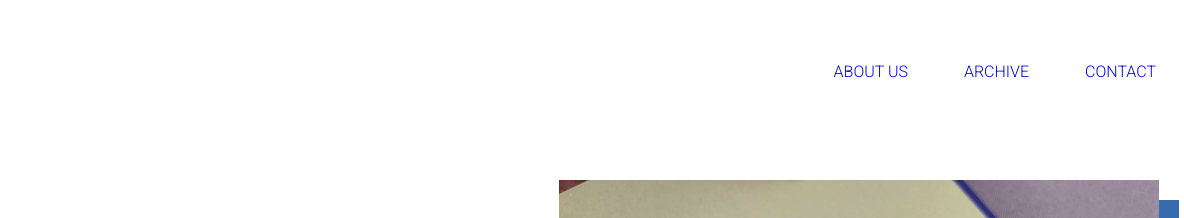
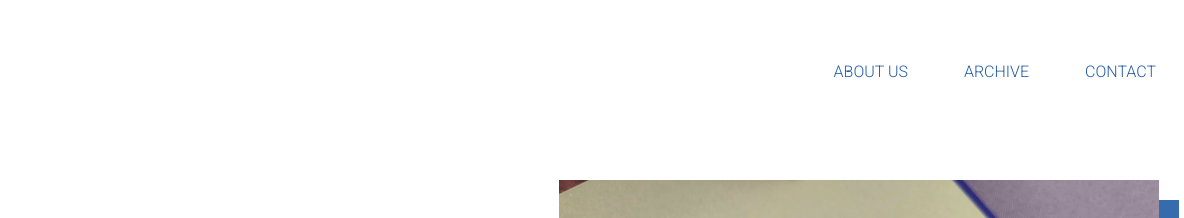
Before and after one commit to ilgonglab/10LAB, a plain HTML site: page index.html in a window 1280 px wide. Shown: the top 218 px of the page, 96-1280 px from the left. Drawn offline with nearby package versions, Linux system fonts and the light colour scheme.

Commit message:
Update main.css

```diff
--- a/css/main.css
+++ b/css/main.css
@@ -2,6 +2,7 @@
 /* reset */
 a {
   text-decoration: none;
+  color: #215BA5;
 }
 
 a:visited {
```
